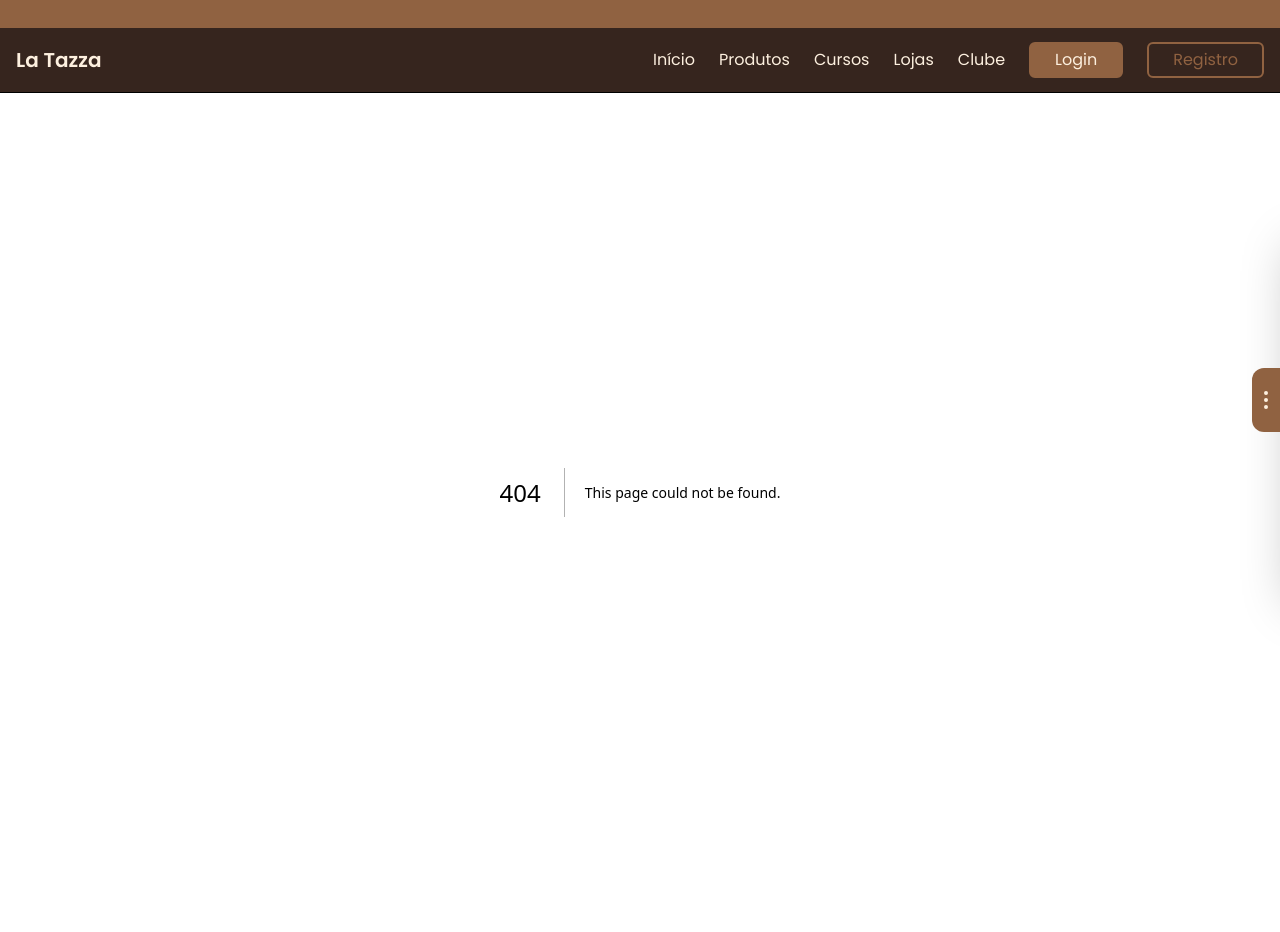
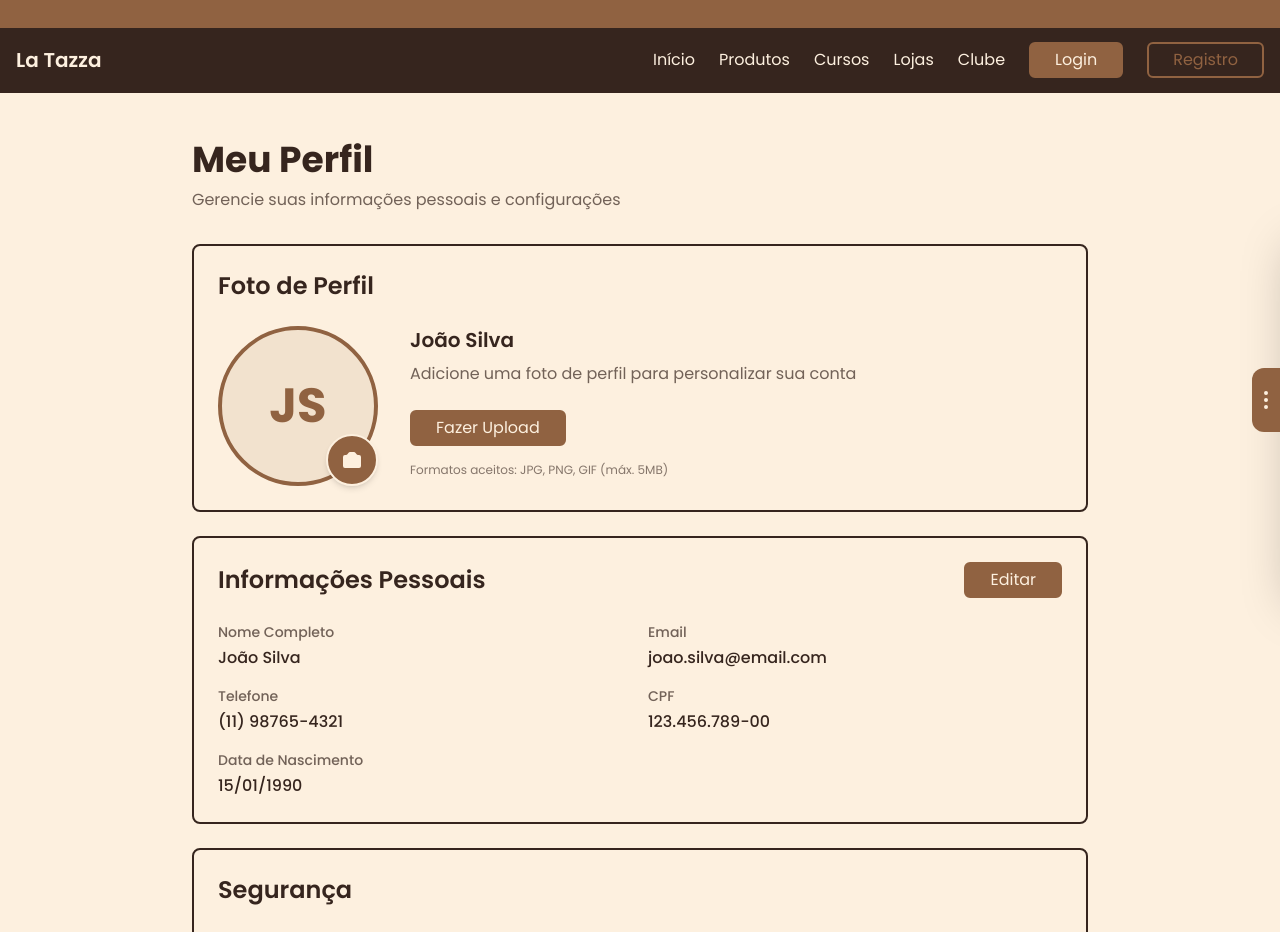
Before and after one commit to MatheusGaviota/la-tazza, a Next.js app: page /perfil in a window 1280 px wide. Before the commit this address had no page. Shown: the top 932 px of the page. Before the commit the page ends 892 px from the top, so only its background shows below. Built offline with nearby package versions, Linux system fonts and the light colour scheme; a web font is replaced by a local one.

Commit message:
profile: add profile page that composes profile components

```diff
--- /dev/null
+++ b/src/app/perfil/page.tsx
@@ -0,0 +1,74 @@
+"use client";
+
+import { useState } from "react";
+import ProfilePhotoCard from "@/components/Profile/ProfilePhotoCard";
+import PersonalInfoCard from "@/components/Profile/PersonalInfoCard";
+import SecurityCard from "@/components/Profile/SecurityCard";
+import PreferencesCard from "@/components/Profile/PreferencesCard";
+import AccountActionsCard from "@/components/Profile/AccountActionsCard";
+
+interface PersonalInfo {
+  name: string;
+  email: string;
+  phone: string;
+  cpf: string;
+  birthDate: string;
+}
+
+interface PasswordData {
+  currentPassword: string;
+  newPassword: string;
+  confirmPassword: string;
+}
+
+export default function ProfilePage() {
+  // Dados simulados do usuário (substituir por dados reais da API)
+  const [userData, setUserData] = useState<PersonalInfo>({
+    name: "João Silva",
+    email: "joao.silva@email.com",
+    phone: "(11) 98765-4321",
+    cpf: "123.456.789-00",
+    birthDate: "1990-01-15",
+  });
+
+  const handleSavePersonalInfo = (data: PersonalInfo) => {
+    setUserData(data);
+    console.log("Dados pessoais salvos:", data);
+    alert("Alterações salvas com sucesso!");
+  };
+
+  const handleChangePassword = (data: PasswordData) => {
+    // Aqui você faria a chamada à API para trocar a senha
+    console.log("Trocar senha:", data);
+    alert("Senha alterada com sucesso!");
+  };
+
+  const handleLogout = () => {
+    console.log("Logout");
+    window.location.href = "/";
+  };
+
+  const handleDeleteAccount = () => {
+    console.log("Excluir conta");
+    alert("Conta excluída com sucesso");
+  };
+
+  return (
+    <div className="min-h-screen py-12 px-4">
+      <div className="max-w-4xl mx-auto">
+        {/* Cabeçalho */}
+        <div className="mb-8">
+          <h1 className="text-4xl font-bold text-foreground mb-2">Meu Perfil</h1>
+          <p className="text-foreground/70">Gerencie suas informações pessoais e configurações</p>
+        </div>
+
+        {/* Componentes de Cards */}
+        <ProfilePhotoCard userName={userData.name} onPhotoChange={(file) => console.log("Foto alterada:", file)} />
+        <PersonalInfoCard userData={userData} onSave={handleSavePersonalInfo} />
+        <SecurityCard onChangePassword={handleChangePassword} />
+        <PreferencesCard />
+        <AccountActionsCard onLogout={handleLogout} onDeleteAccount={handleDeleteAccount} />
+      </div>
+    </div>
+  );
+}
```
